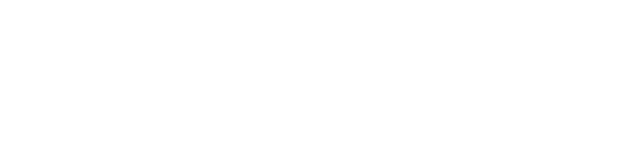
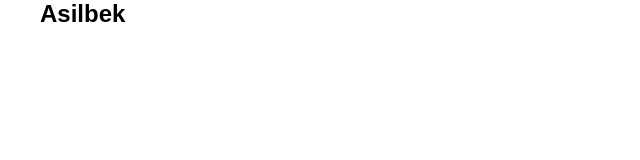
Before and after one commit to AsilbekXoliyorov441/yangiJamoviy, a plain HTML site: page page/projects.html in a window 1280 px wide. Shown: the whole page, without its empty margins (0-640 px from the left). Drawn offline with Linux system fonts and the light colour scheme.

Commit message:
ismini qoshdim

```diff
--- a/page/projects.html
+++ b/page/projects.html
@@ -9,6 +9,13 @@
 <body>
   <header></header>
 
+  <main>
+    <section>
+      <div class="container">
+        <h1>Asilbek</h1>
+      </div>
+    </section>
+  </main>
 
   <footer></footer>
 </body>
```
